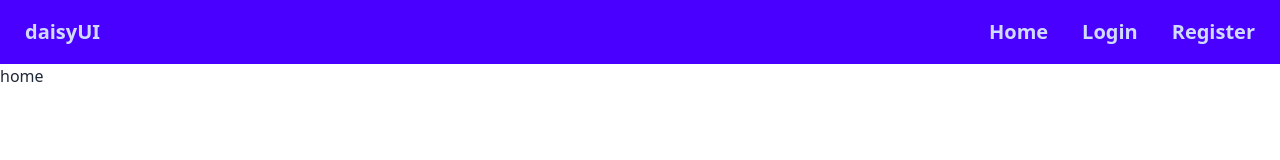
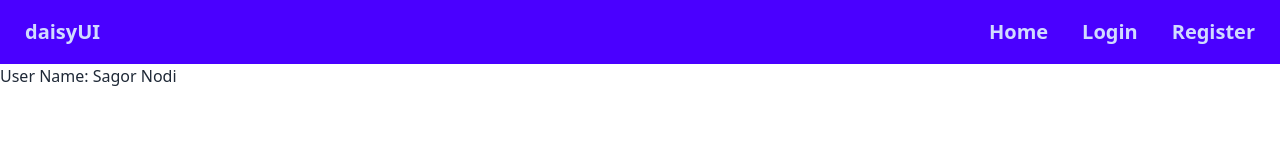
Before and after one commit to mintusikder/auth-firebase-context, a React (Vite) app: page / in a window 1280 px wide. Shown: the top 160 px of the page. Built offline with nearby package versions, Linux system fonts and the light colour scheme.

Commit message:
added context auth

```diff
--- a/src/assets/layout/component/Home.jsx
+++ b/src/assets/layout/component/Home.jsx
@@ -1,9 +1,11 @@
-import React from 'react';
+import React, { useContext } from 'react';
+import { AuthContext } from '../../providers/Providers';
 
 const Home = () => {
+    const user = useContext(AuthContext)
     return (
         <div>
-            <h2>home</h2>
+            <h2>User Name: {user && <span>{user.displayName}</span>}</h2>
         </div>
     );
 };
--- /dev/null
+++ b/src/assets/providers/Providers.jsx
@@ -0,0 +1,10 @@
+import React, { createContext } from "react";
+export const AuthContext = createContext(null);
+const Providers = ({ children }) => {
+  const user = { displayName: "Sagor Nodi" };
+  return <AuthContext.Provider value={user}>
+    {children}
+  </AuthContext.Provider>;
+};
+
+export default Providers;
--- a/src/main.jsx
+++ b/src/main.jsx
@@ -11,6 +11,7 @@ import Main from './assets/layout/Main.jsx';
 import Home from './assets/layout/component/Home.jsx';
 import Login from './assets/layout/component/Login.jsx';
 import Register from './assets/layout/component/Register.jsx';
+import Providers from './assets/providers/Providers.jsx';
 
 const router = createBrowserRouter([
   {
@@ -35,6 +36,8 @@ const router = createBrowserRouter([
 
 ReactDOM.createRoot(document.getElementById('root')).render(
   <React.StrictMode>
+    <Providers>
     <RouterProvider router={router}></RouterProvider>
+    </Providers>
   </React.StrictMode>,
 )
```
